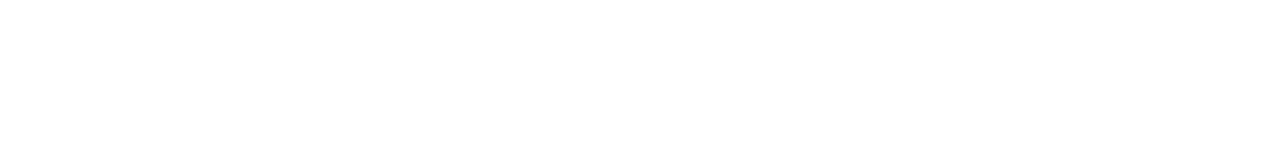
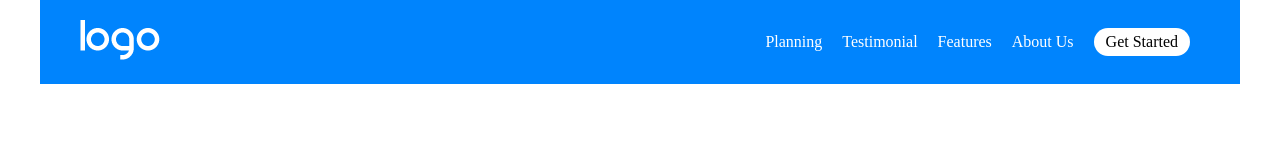
Before and after one commit to SquallStrifeX/htmlcss-responsive-layout, a plain HTML site: page index.html in a window 1280 px wide. Drawn offline with Linux system fonts and the light colour scheme.

Commit message:
complete header

```diff
--- a/css/style.css
+++ b/css/style.css
@@ -0,0 +1,117 @@
+* {
+    margin: 0;
+    padding: 0;
+    box-sizing: content-box;
+}
+
+.container{
+    max-width: 576px;
+    margin: 0 auto;
+}
+
+.row{
+    display: flex;
+}
+
+.col66{
+    width: 100%;
+}
+
+.col33{
+    width: 100%;
+}
+
+.col50{
+    width: 50%;
+}
+
+ul{
+    list-style: none;
+}
+
+li{
+    align-self: center;
+    margin: 10px;
+}
+
+.button_header{
+    background-color: white;
+    color: black;
+    padding: 5px 12px;
+    border-radius: 20px;
+}
+/* COMMON */
+
+.color_white{
+    color: white;
+}
+
+.bg_blue{
+    background-color: rgba(0,132,253,255);
+}
+
+.padding_20{
+    padding: 20px;
+}
+
+.padding-left_40{
+    padding-left: 40px;
+}
+
+.padding-right_40{
+    padding-right: 40px;
+}
+
+.d_flex{
+    display: flex;
+}
+
+.justify-content_center{
+    justify-content: center;
+}
+
+.justify-content_flex-end{
+    justify-content: flex-end
+}
+
+.d_none{
+    display: none;
+}
+
+.d_show{
+    display: flex;
+}
+
+.align-self_center{
+    align-self: center;
+}
+
+/* MEDIA QUERY */
+
+@media screen and (min-width: 576px) {
+    .container{
+        max-width: 767px;
+    }
+
+}
+
+@media screen and (min-width: 768px) {
+    .container{
+        max-width: 991px;
+    }
+
+}
+
+@media  screen and (min-width: 992px) {
+    .container{
+        max-width: 1200px;
+    }
+
+    .d_none{
+        display: flex;
+    }
+
+    .d_show{
+        display: none;
+    }
+}
--- a/index.html
+++ b/index.html
@@ -4,11 +4,44 @@
     <meta charset="UTF-8">
     <meta name="viewport" content="width=device-width, initial-scale=1.0">
     <link rel="stylesheet" href="css/style.css">
+    <link rel="stylesheet" href="https://cdnjs.cloudflare.com/ajax/libs/font-awesome/6.4.2/css/all.min.css" integrity="sha512-z3gLpd7yknf1YoNbCzqRKc4qyor8gaKU1qmn+CShxbuBusANI9QpRohGBreCFkKxLhei6S9CQXFEbbKuqLg0DA==" crossorigin="anonymous" referrerpolicy="no-referrer" />
     <title>Document</title>
 </head>
 <body>
     <header>
+        <div class="container bg_blue">
+        <div class="row">
+        <div class="col50 padding_20 padding-left_40">
+            <img src="img/logo.png" alt="">
+        </div>
+        <div class="col50 d_flex justify-content_flex-end padding-right_40 ">
+           <div class="d_show"><i class=" align-self_center  color_white fa-solid fa-bars fa-xl "></i></div>
+            <div class="d_flex justify-content_center d_none">
+                <ul class="color_white d_flex ">
+                <li>Planning</li>
+                <li>Testimonial</li>
+                <li>Features</li>
+                <li>About Us</li>
+                <li class="button_header">Get Started</li>
+            </ul>
+           </div>
+        </div>
+        </div>
+    </div>
+    </header>
+    <main>
+        <div class="container">
+            <div class="row">
+                <div class="col66"></div>
+                <div class="col33"></div>
+                <div class="col33"></div>
+                <div class="col33"></div>
+                <div class="col33"></div>
 
-    </header>
+
+            </div>
+        </div>
+    </main>
+
 </body>
 </html>
```
